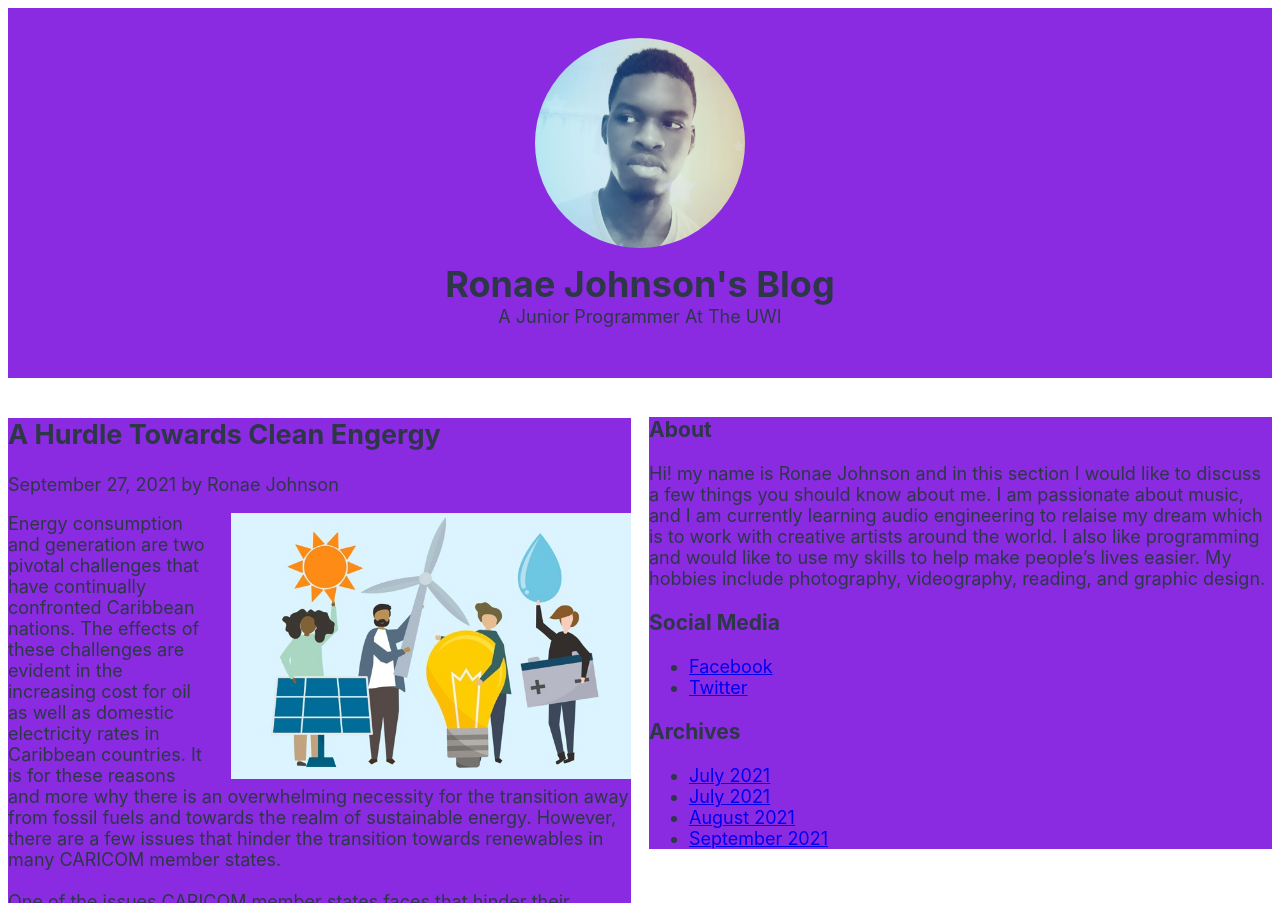
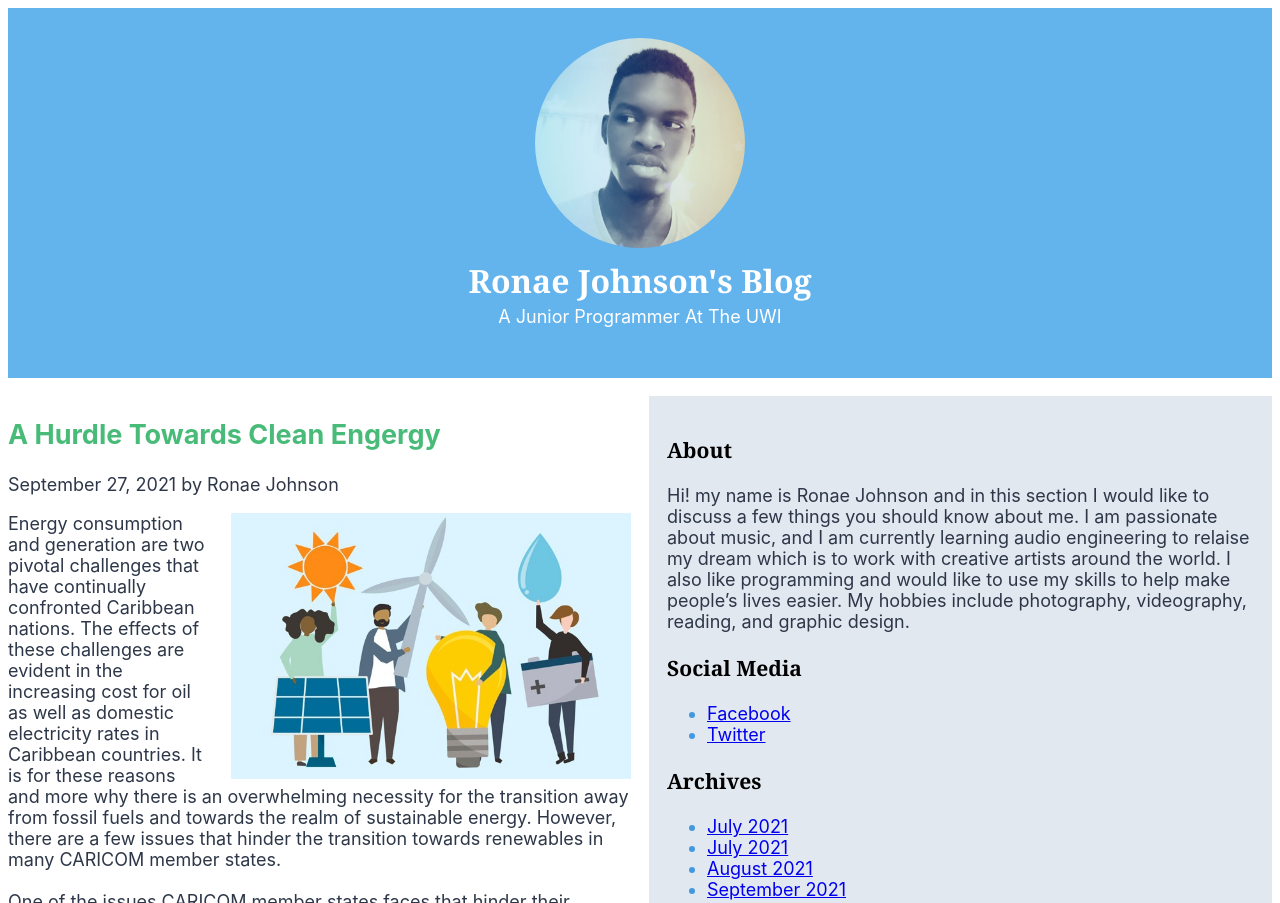
Before and after one commit to Ronae243/-info2180-lab2, a plain HTML site: page index.html in a window 1280 px wide. Shown: the top 903 px of the page. Drawn offline with Linux system fonts and the light colour scheme.

Commit message:
styles.css 1.0

```diff
--- a/styles.css
+++ b/styles.css
@@ -26,6 +26,20 @@ body
     height: 60px;
 }
 
+h1{
+    font-family: Georgia, 'Times New Roman', Times, serif;
+    font-size: 32px;
+}
+
+h2{
+    color: #48BB78;
+}
+
+h3{
+    font-family: Georgia, 'Times New Roman', Times, serif;
+    color:#000000;
+}
+
 
 .image1
 {
@@ -41,10 +55,14 @@ body
 
 .image3{
     width:400px;
-    height: 234px;
+    height: 220px;
     float: left;
     margin-right: 23px;
 
+}
+
+li{
+    color: #4299E1;
 }
 
 
@@ -55,15 +73,25 @@ body
 
 }
 
-.grid-container > div{
-    background-color: azure;
+
+.box1{
+    background: #63B3ED;
+    color: #FFFFFF;
+    grid-column:1/3;
 }
 
-.grid-container div:nth-child(odd){
-    background-color: blueviolet;
+.box3{
+    background: #E2E8F0;
+    grid-column:1/3;
+    padding-left:1em;
+    padding-right:1em;
+    padding-top:1em;
+    padding-bottom:1em;
 }
 
-.box1{
-    grid-column:1/3;
-
+.box4{
+    height: fit-content;
+    background: #2C5282;
+    color: #FFFFFF;
+    padding-left: 1em;
 }
```
